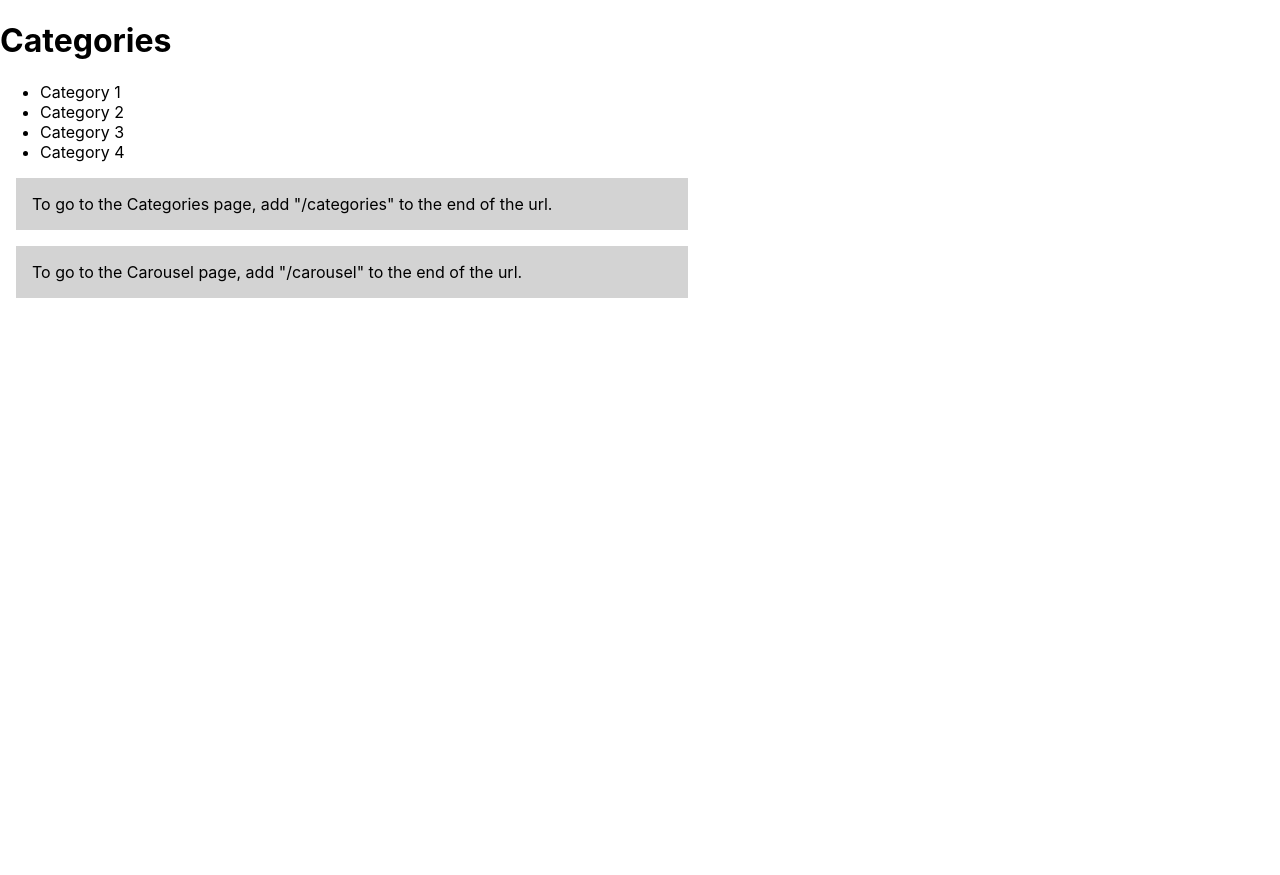
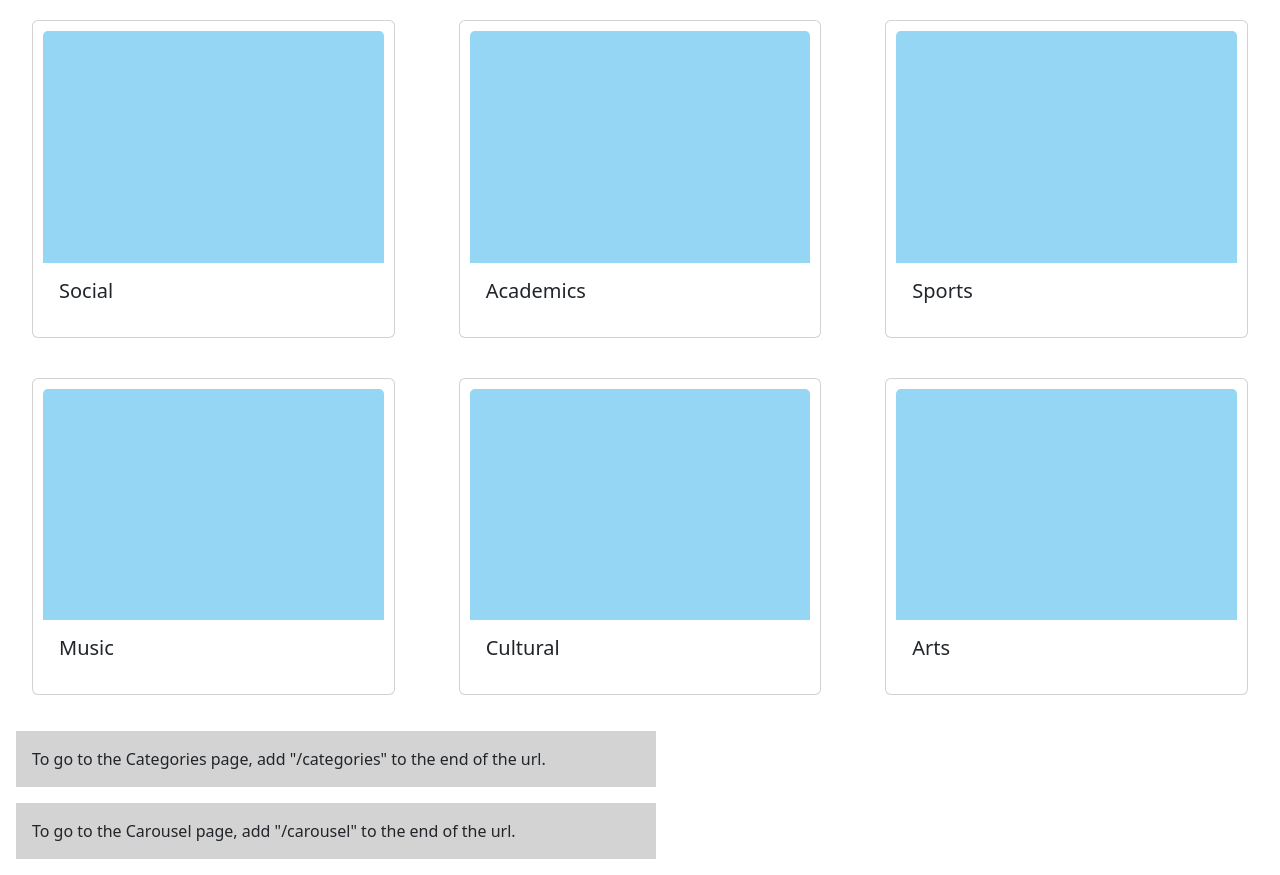
Before and after one commit to anhcdang/cs484-group24, a React (Create React App) app: page /categories in a window 1280 px wide. Before the commit the page ends 800 px from the top, so only its background shows below. Built offline with nearby package versions, Linux system fonts and the light colour scheme.

Commit message:
create category page draft

```diff
--- a/package.json
+++ b/package.json
@@ -6,7 +6,9 @@
     "@testing-library/jest-dom": "^5.16.5",
     "@testing-library/react": "^13.4.0",
     "@testing-library/user-event": "^13.5.0",
+    "bootstrap": "^5.2.3",
     "react": "^18.2.0",
+    "react-bootstrap": "^2.7.2",
     "react-dom": "^18.2.0",
     "react-router-dom": "^6.10.0",
     "react-scripts": "5.0.1",
--- a/src/App.js
+++ b/src/App.js
@@ -1,5 +1,5 @@
 import React from 'react';
-import './styles.css'
+import './static/styles.css'
 import { BrowserRouter as Router, Routes, Route } from 'react-router-dom';
 import Categories from './pages/Categories';
 import Carousel from './pages/Carousel';
--- a/src/pages/Categories.js
+++ b/src/pages/Categories.js
@@ -1,23 +1,42 @@
 import React from 'react';
+import { Card } from 'react-bootstrap';
+import 'bootstrap/dist/css/bootstrap.min.css';
+import '../static/styles.css';
+import sample_img from '../static/images/sample.png';
 
 function Categories() {
-  const categories = [
-    { id: 1, name: 'Category 1' },
-    { id: 2, name: 'Category 2' },
-    { id: 3, name: 'Category 3' },
-    { id: 4, name: 'Category 4' },
+
+  const cards = [
+    { category_type_id: 1, title: 'Social', src: sample_img },
+    { category_type_id: 2, title: 'Academics', src: sample_img },
+    { category_type_id: 3, title: 'Sports', src: sample_img },
+    { category_type_id: 4, title: 'Music', src: sample_img },
+    { category_type_id: 5, title: 'Cultural', src: sample_img},
+    { category_type_id: 6, title: 'Arts', src: sample_img },
   ];
 
+  const handleCardClick = (request_type_id) => {
+
+  };
+
   return (
-    <div>
-      <h1>Categories</h1>
-      <ul>
-        {categories.map(category => (
-          <li key={category.id}>{category.name}</li>
+    <div className="container-fluid">
+      <div className="row row-cols-3">
+        {cards.map((card) => (
+          <div key={card.category_type_id} className="col">
+            <Card onClick={() => handleCardClick(card.category_type_id)}>
+              <Card.Img variant="top" src={card.src} />
+              <Card.Body>
+                <Card.Title>{card.title}</Card.Title>
+              </Card.Body>
+            </Card>
+          </div>
         ))}
-      </ul>
+      </div>
     </div>
   );
 }
 
+
+
 export default Categories;
--- a/src/styles.css
+++ b/src/static/styles.css
@@ -5,3 +5,8 @@
     margin: 1rem;
     padding: 1rem;
 }
+
+.card {
+    margin: 20px;
+    padding: 10px;
+  }
```
Also changed, not shown: src/static/images/sample.png (added), 1 other file (tests, documents, lock files or other folders).
